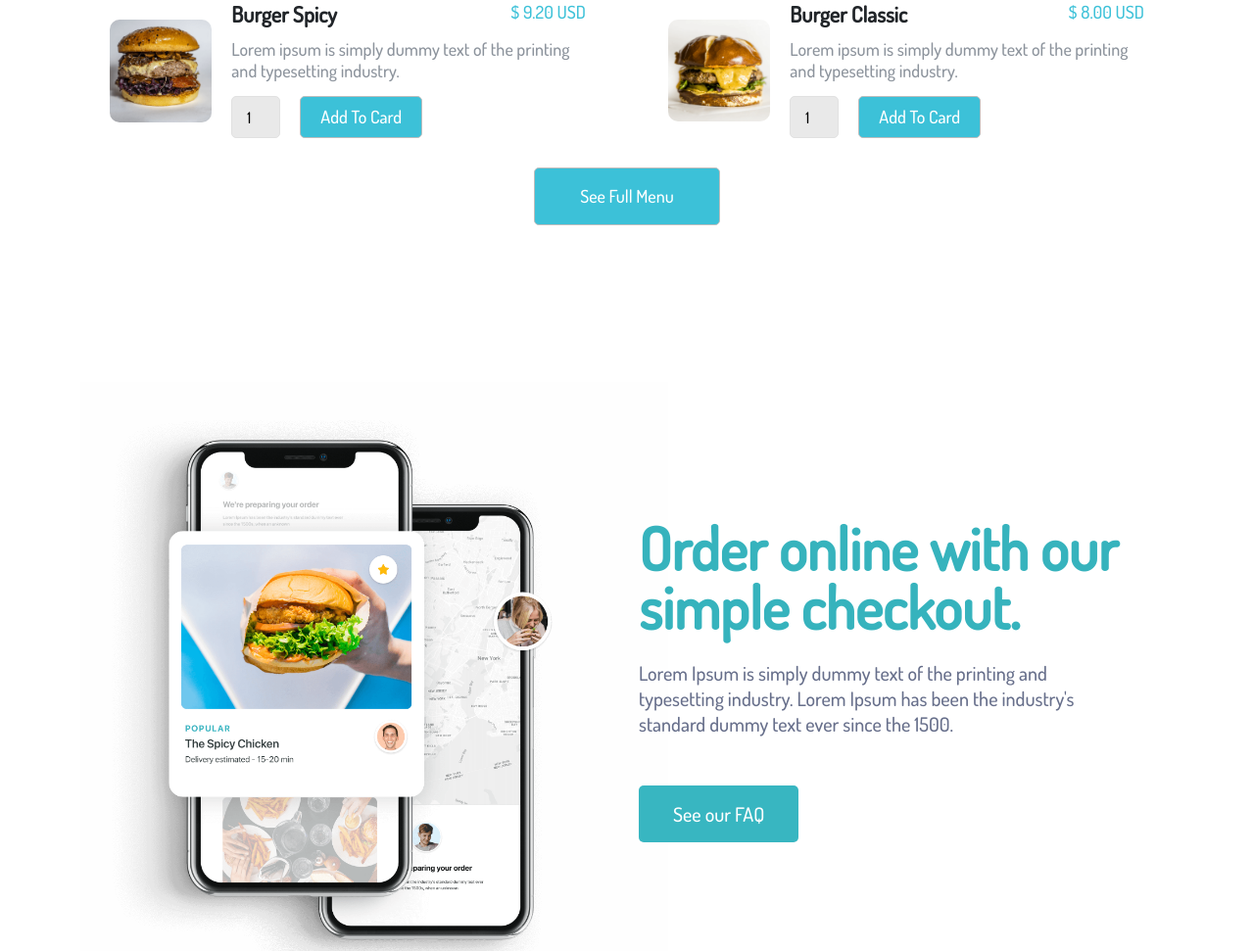
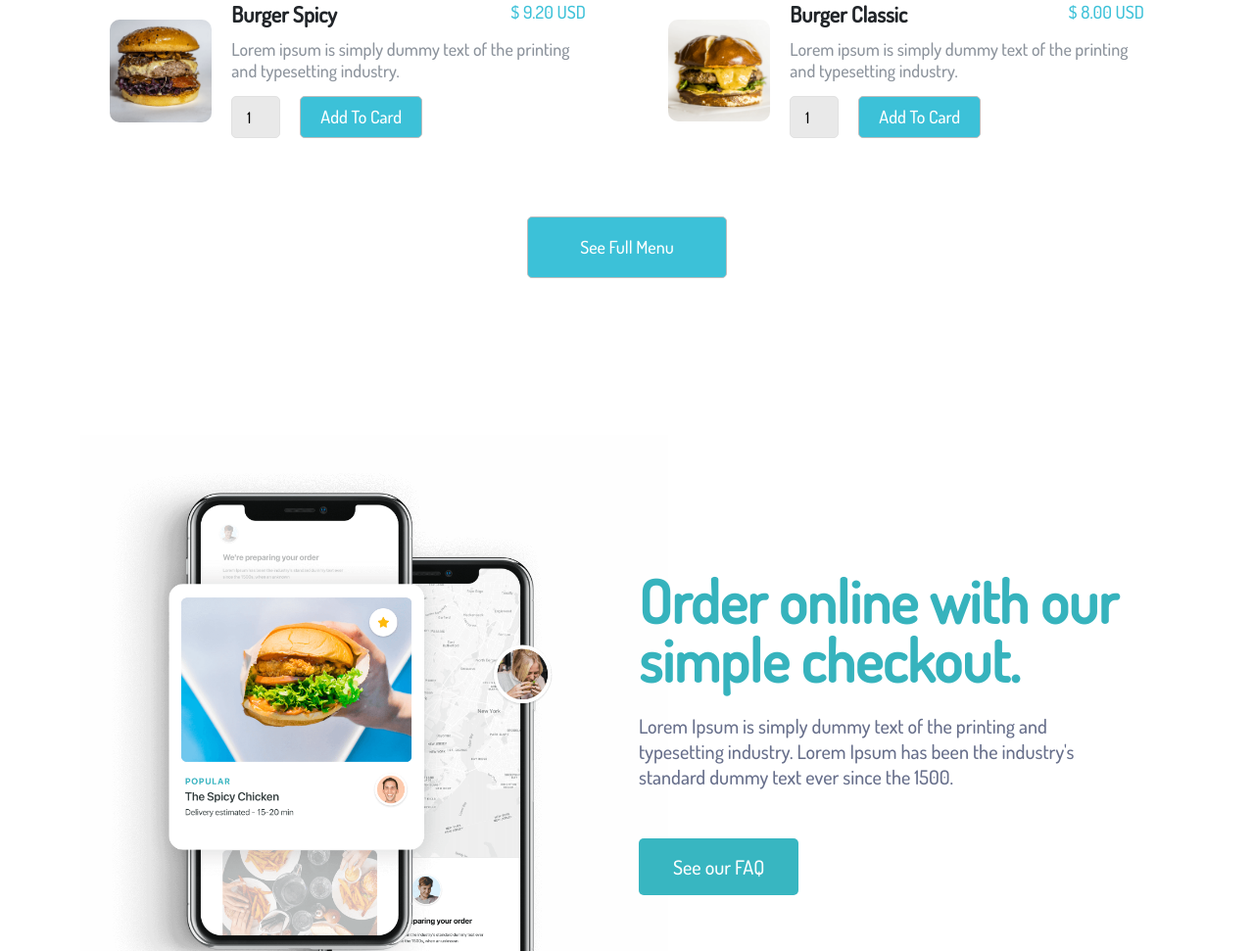
Before and after one commit to Abdulla0233/Food, a plain HTML site: page index.html in a window 1280 px wide. Shown: the part 3136-4107 px from the top of the page at 98% size. Drawn offline with nearby package versions, Linux system fonts and the light colour scheme.

Commit message:
btn(big)

```diff
--- a/_browse.sass
+++ b/_browse.sass
@@ -54,7 +54,7 @@
                     background-color: #3cc1d8
                     color: #ffff
                     padding: 7px 20px
-    .bgc big
+    .big
         padding: 17px 53px
         margin-top: 50px
 
```
Also changed, not shown: style.css.
